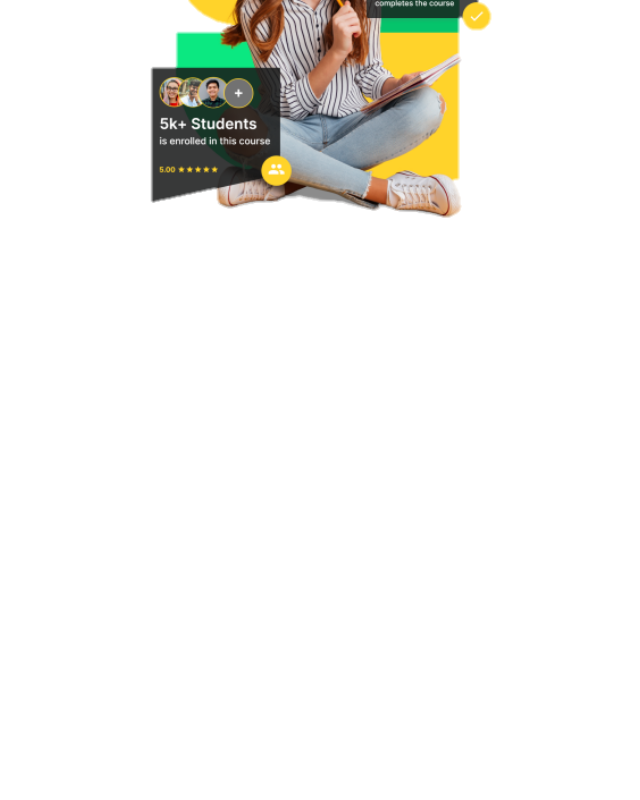
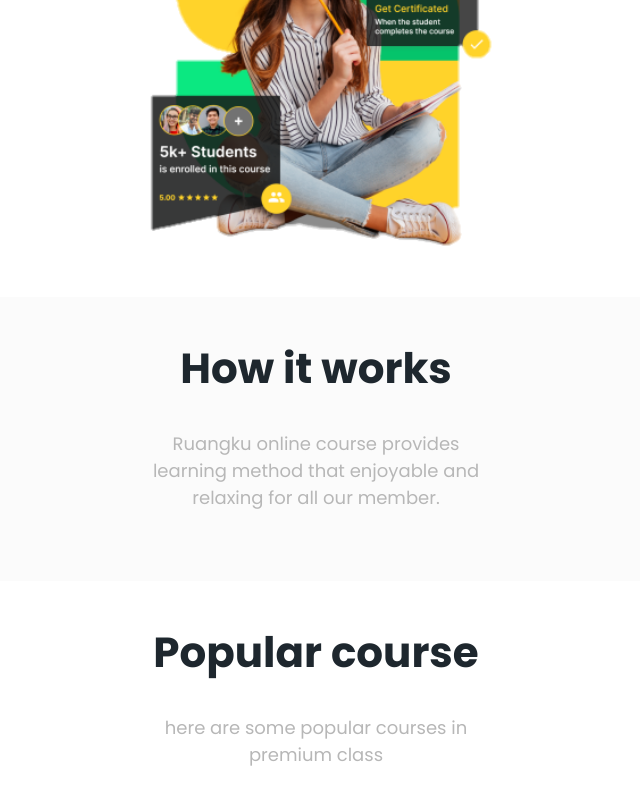
Before and after one commit to edmilson-dk/ruangku, a React (Create React App) app: page / in a window 1280 px wide. Shown: the part 556-1356 px from the top of the page, without its empty margins (324-964 px from the left). Before the commit the page ends 825 px from the top, so only its background shows below. Built offline with nearby package versions, Linux system fonts and the light colour scheme; the HTML template or start-up script is replaced by a standard one.

Commit message:
feat: new section created

```diff
--- a/src/Components/Banner/styles.js
+++ b/src/Components/Banner/styles.js
@@ -42,7 +42,7 @@ export const BannerText = styled.p`
 `;
 
 export const BannerButton = styled.button`
-  font-size: ${({ theme }) => theme.fontSizes.mobile.md};
+  font-size: ${({ theme }) => theme.fontSizes.mobile.sm};
   color: ${({ theme }) => theme.colors.white};
   background: ${({ theme }) => theme.colors.dark};
   font-weight: 500;
--- /dev/null
+++ b/src/Components/GenericSection/index.js
@@ -0,0 +1,28 @@
+import Container from '../../styles/container';
+
+import {
+  GenericSectionWrapper,
+  GenericSectionContainer,
+  GenericSectionContent,
+  GenericSectionTitle,
+  GenericSectionText,
+  GenericSectionChildrens,
+} from './styles';
+
+function GenericSection({ title, text, isBackgroundWhite, children}) {
+  return (
+    <GenericSectionWrapper isBackgroundWhite={isBackgroundWhite}>
+      <Container>
+        <GenericSectionContainer>
+          <GenericSectionContent>
+            <GenericSectionTitle>{ title }</GenericSectionTitle>
+            <GenericSectionText>{ text }</GenericSectionText>
+          </GenericSectionContent>
+          <GenericSectionChildrens>{ children }</GenericSectionChildrens>
+        </GenericSectionContainer>
+      </Container>
+    </GenericSectionWrapper>
+  );
+}
+
+export default GenericSection;
--- /dev/null
+++ b/src/Components/GenericSection/styles.js
@@ -0,0 +1,54 @@
+import styled, { css } from 'styled-components';
+
+const displayFlex = styled.article`
+  display: flex;
+  flex-direction: column;
+  justify-content: center;
+  align-items: center;
+`;
+
+export const GenericSectionWrapper = styled.section`
+  width: 100%;
+  padding: 4rem 0;
+
+  ${({ isBackgroundWhite }) => isBackgroundWhite ? css`
+    background: ${({ theme }) => theme.colors.white};
+  ` : css`
+    background: ${({ theme }) => theme.colors.whiteDark};
+  `}
+`;
+
+export const GenericSectionContainer = styled(displayFlex)`
+  width: 100%;
+`;
+
+export const GenericSectionContent = styled(displayFlex)`
+  width: 100%;
+  margin-bottom: 3rem;
+`;
+
+export const GenericSectionTitle = styled.h2`
+  font-size: ${({ theme }) => theme.fontSizes.mobile.lg};
+  color: ${({ theme }) => theme.colors.dark};
+  text-align: center;
+  font-weight: 600;
+  margin-bottom: 3rem;
+`;
+
+export const GenericSectionText = styled.p`
+  font-size: ${({ theme }) => theme.fontSizes.mobile.sm};
+  color: ${({ theme }) => theme.colors.gray};
+  text-align: center;
+`;
+
+export const GenericSectionChildrens = styled.div`
+  width: 100%;
+  display: grid;
+  grid-template-columns: auto;
+  justify-content: center;
+  align-items: center;
+
+  &.with-gap {
+    column-gap: 3rem;
+  }
+`;
--- a/src/Screens/HomePage/index.js
+++ b/src/Screens/HomePage/index.js
@@ -2,12 +2,23 @@ import React, { Suspense } from 'react';
 
 const Header = React.lazy(() => import('../../Components/UI/Header/'));
 const BannerSection = React.lazy(() => import('../../Components/Banner/'));
+const GenericSection = React.lazy(() => import('../../Components/GenericSection/'));
 
 function HomePage() {
   return (
     <Suspense fallback={null}>
       <Header />
       <BannerSection />
+      <GenericSection
+        title='How it works'
+        text="Ruangku online course provides learning method that enjoyable and relaxing for all our member."
+        isBackgroundWhite={false}
+      ></GenericSection>
+      <GenericSection
+        title="Popular course"
+        text="here are some popular courses in premium class"
+        isBackgroundWhite={true}
+      ></GenericSection>
     </Suspense>
   );
 }
--- a/src/styles/reboot.js
+++ b/src/styles/reboot.js
@@ -17,7 +17,7 @@ const GlobalStyle = createGlobalStyle`
   h1,
   h2,
   h3,
-  a,
+  body,
   button {
     font-family: 'Poppins', sans-serif;
   }
```
Also changed, not shown: 1 other file (tests, documents, lock files or other folders).
